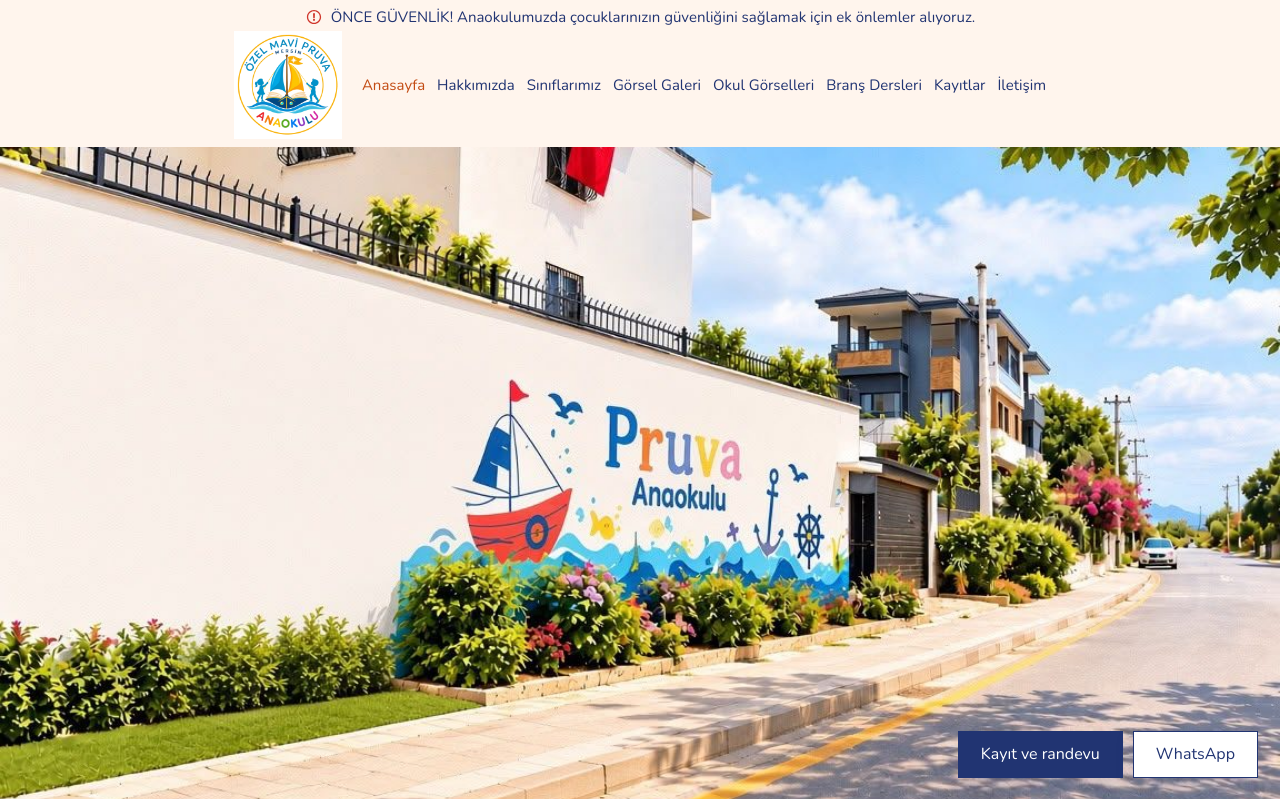
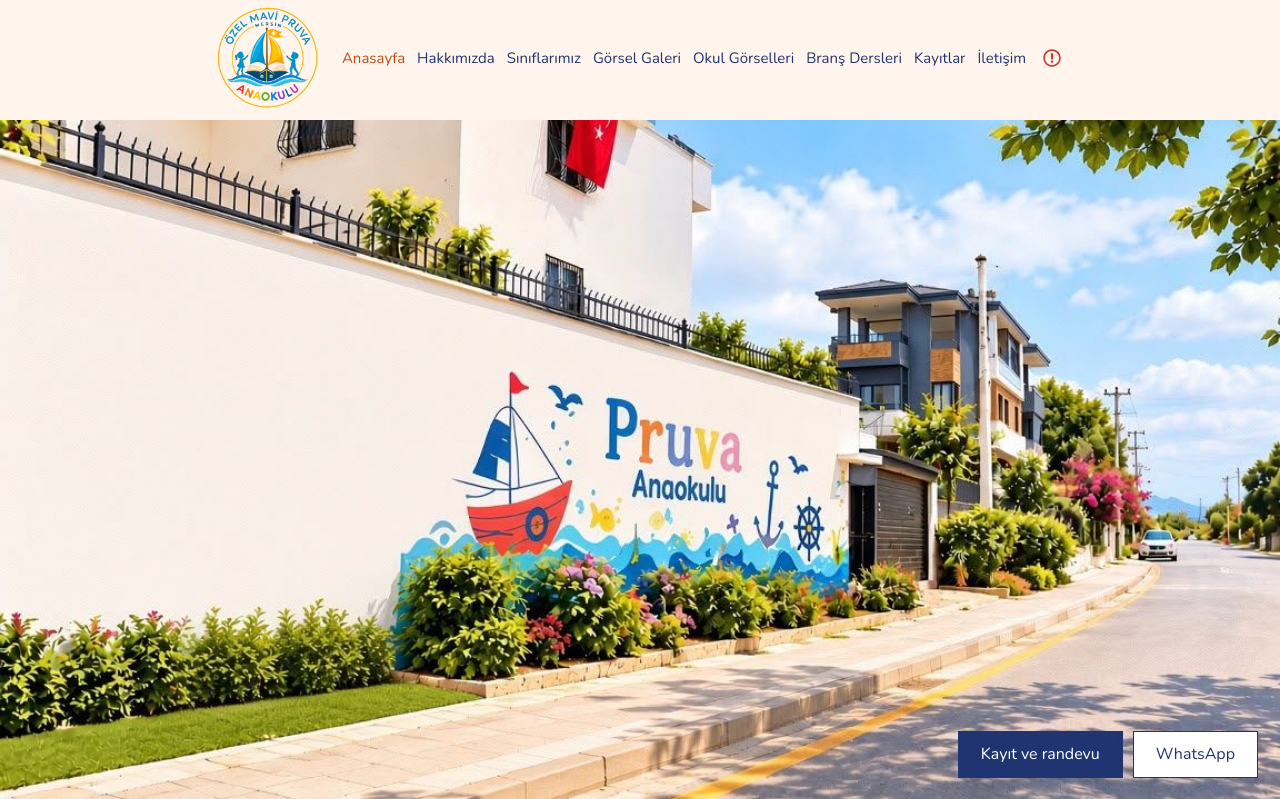
Before and after one commit to kainzeze/pruvanaoku, a PHP site: page /index.php in a window 1280 px wide. Shown: the top 799 px of the page. Run offline with PHP 8.4, Linux system fonts and the light colour scheme.

Commit message:
Logo sayfa zemininde dursun, güvenlik notu İletişim yanındaki simgede açılsın.

```diff
--- a/css/style.css
+++ b/css/style.css
@@ -34,18 +34,6 @@ h1, h2, h3 {
 }
 p { margin: 0 0 0.8em; }
 
-.topbar {
-  display: flex;
-  justify-content: center;
-  align-items: center;
-  gap: 8px;
-  padding: 8px 20px 0;
-  text-align: center;
-  font-size: 15px;
-  line-height: 1.25;
-}
-.topbar img { width: 18px; height: 18px; flex: 0 0 auto; }
-
 .site-header {
   display: flex;
   align-items: center;
@@ -56,7 +44,7 @@ p { margin: 0 0 0.8em; }
   padding: 4px 28px 8px;
 }
 .logo { flex: 0 0 auto; }
-.logo img { width: 108px; max-width: none; height: auto; background: #fff; }
+.logo img { width: 108px; max-width: none; height: auto; background: transparent; }
 
 .opening {
   flex: 0 0 auto;
@@ -114,6 +102,48 @@ p { margin: 0 0 0.8em; }
   white-space: nowrap;
 }
 .menu a[aria-current="page"] { color: var(--orange); }
+.safety { position: relative; display: flex; align-items: center; }
+.safety-btn {
+  display: flex;
+  align-items: center;
+  justify-content: center;
+  width: 28px;
+  height: 28px;
+  padding: 0;
+  border: 0;
+  background: transparent;
+  cursor: pointer;
+}
+.safety-btn img { width: 22px; height: 22px; }
+.safety-note {
+  display: none;
+  position: absolute;
+  top: 100%;
+  right: 0;
+  width: min(280px, 72vw);
+  margin-top: 8px;
+  padding: 12px 14px;
+  background: #fff;
+  color: var(--navy);
+  border: 1px solid var(--line);
+  border-radius: 10px;
+  box-shadow: 0 8px 24px rgba(33, 52, 114, 0.16);
+  font-size: 14px;
+  line-height: 1.4;
+  text-align: left;
+  z-index: 8;
+}
+.safety-note::before {
+  content: "";
+  position: absolute;
+  left: 0;
+  right: 0;
+  top: -10px;
+  height: 10px;
+}
+.safety:hover .safety-note,
+.safety:focus-within .safety-note,
+.safety.open .safety-note { display: block; }
 
 .hero { width: 100%; max-height: 640px; overflow: hidden; background: #d9e6f2; }
 .hero img { width: 100%; height: min(62vw, 640px); object-fit: cover; object-position: center 68%; }
@@ -377,6 +407,12 @@ textarea { min-height: 120px; resize: vertical; }
   }
   .menu.open { display: flex; }
   .site-header { position: relative; }
+  .safety { flex-direction: column; align-items: flex-start; }
+  .safety-note {
+    position: static;
+    width: 210px;
+    margin-top: 8px;
+  }
 }
 @media (max-width: 720px) {
   .cards, .gallery, .grid-3, .grid-2 { grid-template-columns: 1fr; }
--- a/js/site.js
+++ b/js/site.js
@@ -5,6 +5,27 @@
     toggle.addEventListener("click", function () {
       var open = menu.classList.toggle("open");
       toggle.setAttribute("aria-expanded", open ? "true" : "false");
+    });
+  }
+
+  var safety = document.querySelector(".safety");
+  if (safety) {
+    var safetyBtn = safety.querySelector(".safety-btn");
+    safetyBtn.addEventListener("click", function (event) {
+      event.stopPropagation();
+      var open = safety.classList.toggle("open");
+      safetyBtn.setAttribute("aria-expanded", open ? "true" : "false");
+    });
+    document.addEventListener("click", function (event) {
+      if (!safety.contains(event.target)) {
+        safety.classList.remove("open");
+        safetyBtn.setAttribute("aria-expanded", "false");
+      }
+    });
+    document.addEventListener("keydown", function (event) {
+      if (event.key !== "Escape") return;
+      safety.classList.remove("open");
+      safetyBtn.setAttribute("aria-expanded", "false");
     });
   }
 
--- a/partials/header.html
+++ b/partials/header.html
@@ -14,10 +14,6 @@ $nav = [
     'iletisim.php' => 'İletişim',
 ];
 ?>
-<div class="topbar">
-  <img src="images/icons/11062b_b0f0013ffadd4a908c80e14e33d13fa7.svg" alt="">
-  <span>ÖNCE GÜVENLİK! Anaokulumuzda çocuklarınızın güvenliğini sağlamak için ek önlemler alıyoruz.</span>
-</div>
 <header class="site-header">
   <a class="logo" href="index.php"><img src="images/logo.png" alt="Özel Mersin Mavi Pruva Anaokulu"></a>
   <button class="nav-toggle" type="button" aria-label="Menüyü aç" aria-expanded="false">☰</button>
@@ -26,6 +22,12 @@ $nav = [
 <?php foreach ($nav as $href => $label): ?>
       <li><a href="<?php echo htmlspecialchars($href, ENT_QUOTES, 'UTF-8'); ?>"<?php if ($href === $current) { echo ' aria-current="page"'; } ?>><?php echo htmlspecialchars($label, ENT_QUOTES, 'UTF-8'); ?></a></li>
 <?php endforeach; ?>
+      <li class="safety">
+        <button class="safety-btn" type="button" aria-label="Önce güvenlik" aria-expanded="false" aria-describedby="safety-note">
+          <img src="images/icons/11062b_b0f0013ffadd4a908c80e14e33d13fa7.svg" alt="">
+        </button>
+        <span class="safety-note" id="safety-note" role="tooltip">ÖNCE GÜVENLİK! Anaokulumuzda çocuklarınızın güvenliğini sağlamak için ek önlemler alıyoruz.</span>
+      </li>
     </ul>
   </nav>
 </header>
```
